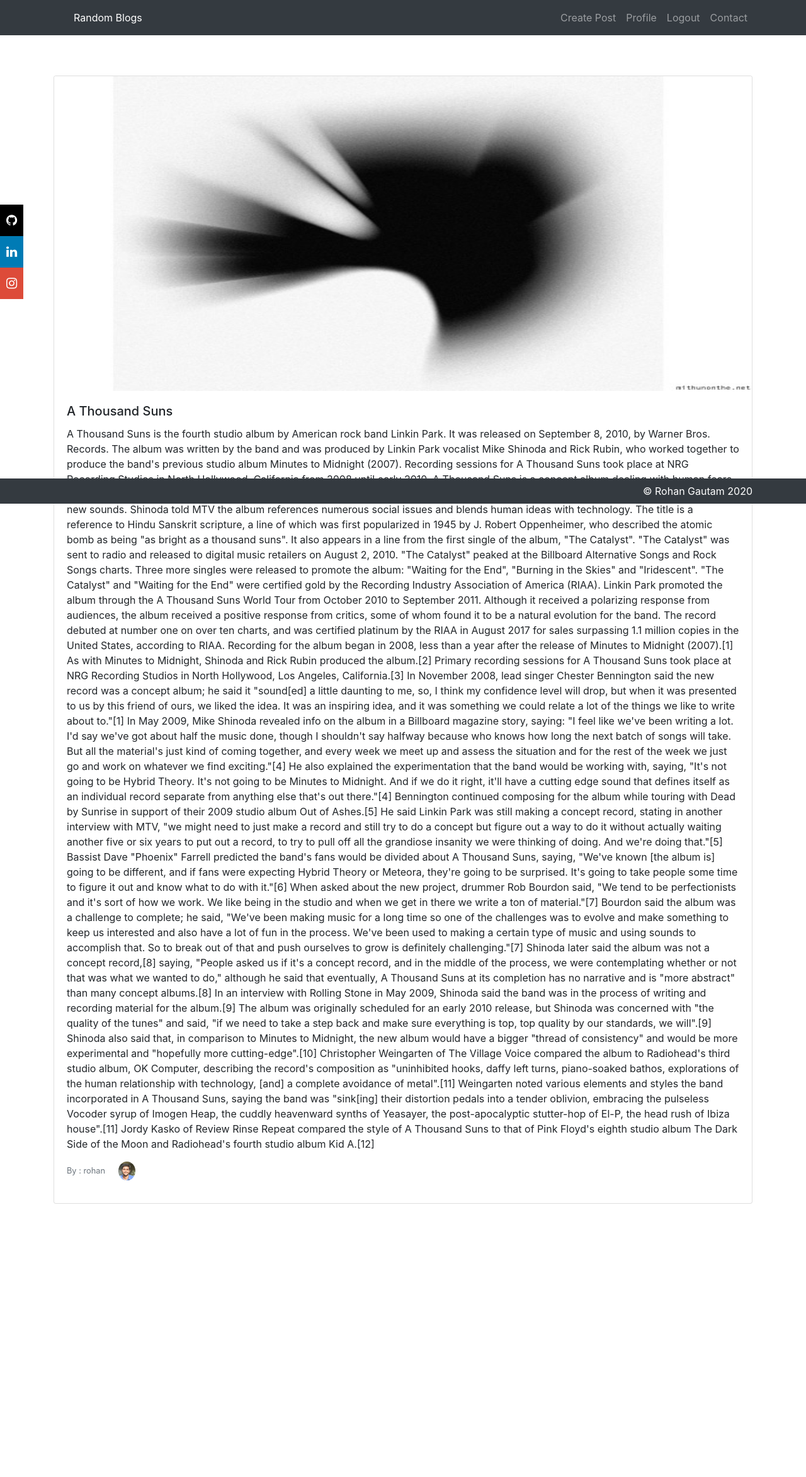
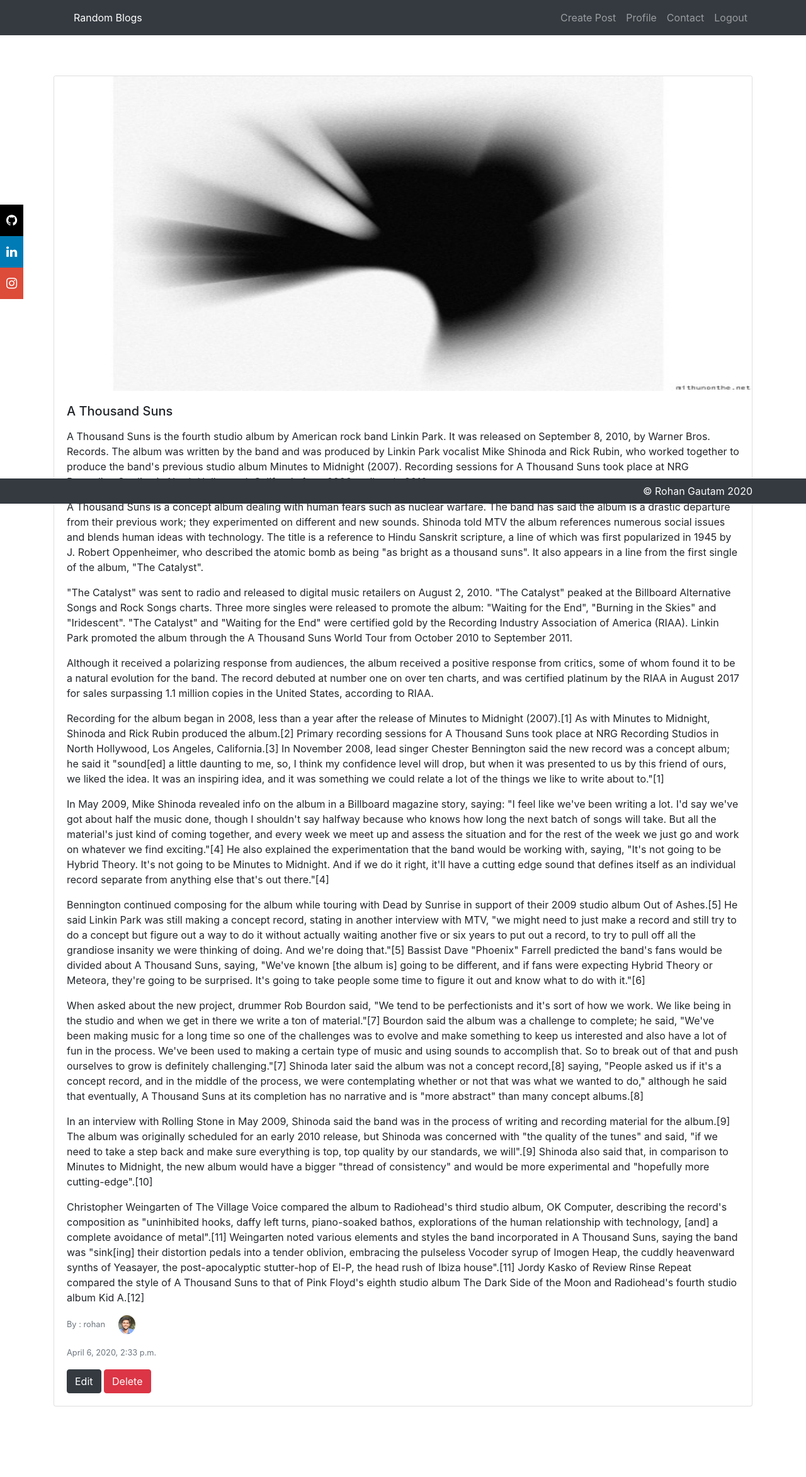
Before and after one commit to rohangautam09/BlogApplication-django, a Django app: page /13/ in a window 1280 px wide. Shown: the whole page at 63% size. Before the commit the page ends 1912 px from the top, so only its background shows below. Run offline with Django 3.2, Linux system fonts and the light colour scheme; a user stored in the database is signed in; data comes from the database, SQL or seed files in the repository; both versions use the stored data as it was after the commit; some libraries are stand-ins or nearby versions.

Commit message:
all working

```diff
--- a/app/templates/app/base.html
+++ b/app/templates/app/base.html
@@ -30,8 +30,9 @@
 					{% if user.is_authenticated %}
 					<a href="{% url 'createpost' %}" class="nav-item nav-link">Create Post</a>
 					<a href="{% url 'profile' %}" class="nav-item nav-link">Profile</a>
+
+					<a href="" class="nav-item nav-link">Contact</a>
 					<a href="{% url 'log-out' %}" class="nav-item nav-link">Logout</a>
-					<a href="" class="nav-item nav-link">Contact</a>
 					{% else %}
 					<a href="{% url 'log-in' %}" class="nav-item nav-link">Create Post</a>
 					<a href="{% url 'register' %}" class="nav-item nav-link">Register</a>
--- a/app/templates/app/home.html
+++ b/app/templates/app/home.html
@@ -8,7 +8,7 @@
 			<div class="card text-dark bg-light mb-3" >
 				<img class="card-img-top" src="{{posts.pic.url}}" alt="Card image cap" height="270">
 				<div class="card-body">
-					<h5 class="card-title">{{posts.title}}</h5>
+					<h6 style="font-weight: bold; class="card-title">{{posts.title}}</h6>
 					<p class="card-text">{{posts.summary}}</p>
 					<h6 class="card-subtitle mb-2 text-muted">By : {{posts.author}}</h6>
 					<p class="card-text text-muted">{{posts.date_posted|date:"F d, Y"}}</p>
--- a/app/templates/app/post_form.html
+++ b/app/templates/app/post_form.html
@@ -2,7 +2,7 @@
 {% load crispy_forms_tags %}
 {% block content %}
 <br><br>
-<h1>Class based View</h1>
+
 <div class="container w-75 p-5 bg-light text-dark">
 <h3>Create Post</h3>
 <hr>
@@ -10,7 +10,7 @@
 {% csrf_token %}
 {{form|crispy}}
 <br>
-<button type="submit" class="btn btn-dark">Post</button>
+<button type="submit" class="btn btn-dark">Update</button>
 </form>
 <hr>
 
--- a/app/templates/app/viewpost.html
+++ b/app/templates/app/viewpost.html
@@ -5,10 +5,14 @@
 	<img class="card-img-top" src="{{object.pic.url}}" alt="Card image cap" height="500">
 	<div class="card-body">
 		<h5 class="card-title">{{object.title}}</h5>
-		<p class="card-text">{{object.content}}</p>
+		<p class="card-text">{{object.content|linebreaks}}</p>
 		<p class="card-text"><small class="text-muted">By : {{object.author}}</small>&emsp;
-		<img class="rounded-circle article-img" src="{{ object.author.profile.image.url }}" height="30"></p>
-		<p class="card-text"><small class="text-muted">{{object.date_objected}}</small></p>
+			<img class="rounded-circle article-img" src="{{ object.author.profile.image.url }}" height="30"></p>
+			<p class="card-text"><small class="text-muted">{{object.date_posted}}</small></p>
+			{% if object.author == user %}
+			<a href="{% url 'updatepost' object.id%}" class="btn btn-dark">Edit</a>
+			<a href="{% url 'deletepost' object.id%}" class="btn btn-danger">Delete</a>
+			{% endif %}
+		</div>
 	</div>
-</div>
-{% endblock %}
+	{% endblock %}
--- a/app/urls.py
+++ b/app/urls.py
@@ -1,12 +1,14 @@
 from django.urls import path
 from . import views
-from .views import PostDetailView,PostListView,PostCreateView
+from .views import PostDetailView,PostListView,PostCreateView,PostUpdateView,PostDeleteView
 
 
 urlpatterns = [
 	path('',PostListView.as_view(),name='home'),
 	path('<int:pk>/',PostDetailView.as_view(),name='viewpost'),
 	path('createpost/',PostCreateView.as_view(),name='createpost'),
+	path('<int:pk>/updatepost/',PostUpdateView.as_view(),name='updatepost'),
+	path('<int:pk>/deletepost/',PostDeleteView.as_view(),name='deletepost'),
 	path('signup/',views.signup,name='signup'),
 	path('login/',views.login,name='login'),
 
--- a/app/views.py
+++ b/app/views.py
@@ -3,10 +3,12 @@
 from django.contrib import auth
 from .models import Post
 #for class based view **Very Important
-from django.views.generic import ListView,DetailView,CreateView
+from django.views.generic import ListView,DetailView,CreateView,UpdateView,DeleteView
 from .forms import PostForm
 #to use the url name
 from django.urls import reverse_lazy
+#so that only the user logged in can make changes
+from django.contrib.auth.mixins import UserPassesTestMixin
 
 def home(request):
 		return render(request,'app/home.html',{'post':Post.objects.all()})
@@ -32,6 +34,21 @@
 	# to show model stuff on page
 	context_object_name = 'post'
 
+class PostDeleteView(UserPassesTestMixin,DeleteView):
+	model = Post
+	# page djago looking for now has syntax app/model_viewtype.html
+	# in this case app/post_list.html
+	template_name = 'app/deletepost.html'
+	# to show model stuff on page
+	#context_object_name = 'post'
+	success_url = reverse_lazy('home')
+
+	def test_func(self):
+		post = self.get_object()
+		if self.request.user == post.author:
+			return True
+		return False
+
 
 #This is class based way of doint the view details thing
 class PostDetailView(DetailView):
@@ -46,12 +63,31 @@
 	template_name = 'app/post_form.html'
 	success_url = reverse_lazy('home')
 
+	#validating form form without mentioning the author
+	def form_valid(self,form):
+		form.instance.author = self.request.user
+		return super().form_valid(form)
 
+
+class PostUpdateView(UserPassesTestMixin,UpdateView):
+	model = Post
+	form_class = PostForm
+	#template_name = 'app/createpost.html'
+	#fields = ['title','content','pic']
+	#template_name = 'app/post_form.html'
+	success_url = reverse_lazy('home')
 
 	#validating form form without mentioning the author
 	def form_valid(self,form):
 		form.instance.author = self.request.user
 		return super().form_valid(form)
+
+	#method to make sure the user is looged in to make amends
+	def test_func(self):
+		post = self.get_object()
+		if self.request.user == post.author:
+			return True
+		return False
 
 
 
```
Also changed, not shown: app/templates/app/deletepost.html (added, +18 -0 lines), db.sqlite3, media/images/29243831_2189642227719004_7302605403338576637_n_2G1jYVd.jpg (added), media/images/linkin-park-a-thousand-suns-album-cover-review_rfVBvzQ.jpg (added), media/images/page1.jpg (added), media/images/pic2.jpg (added), media/profile_pics/Webp.net-resizeimage.jpg (added).
